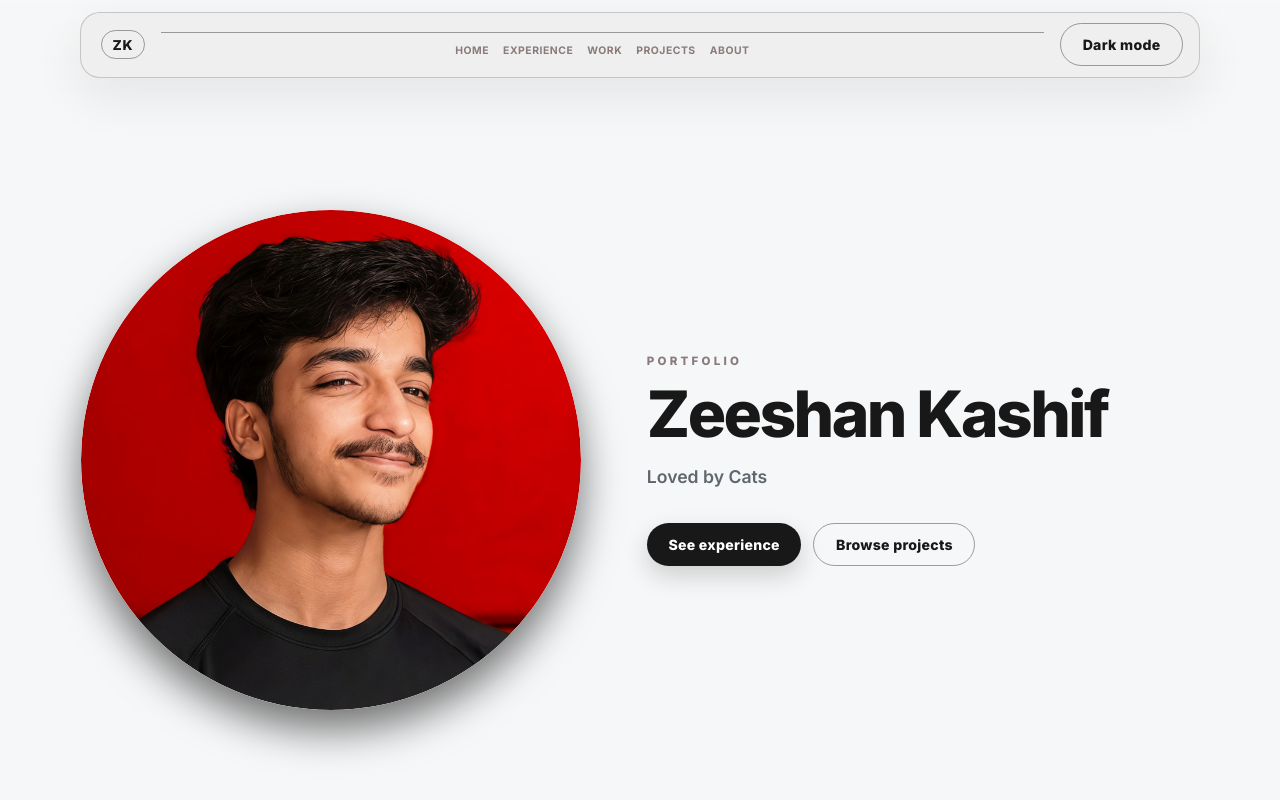
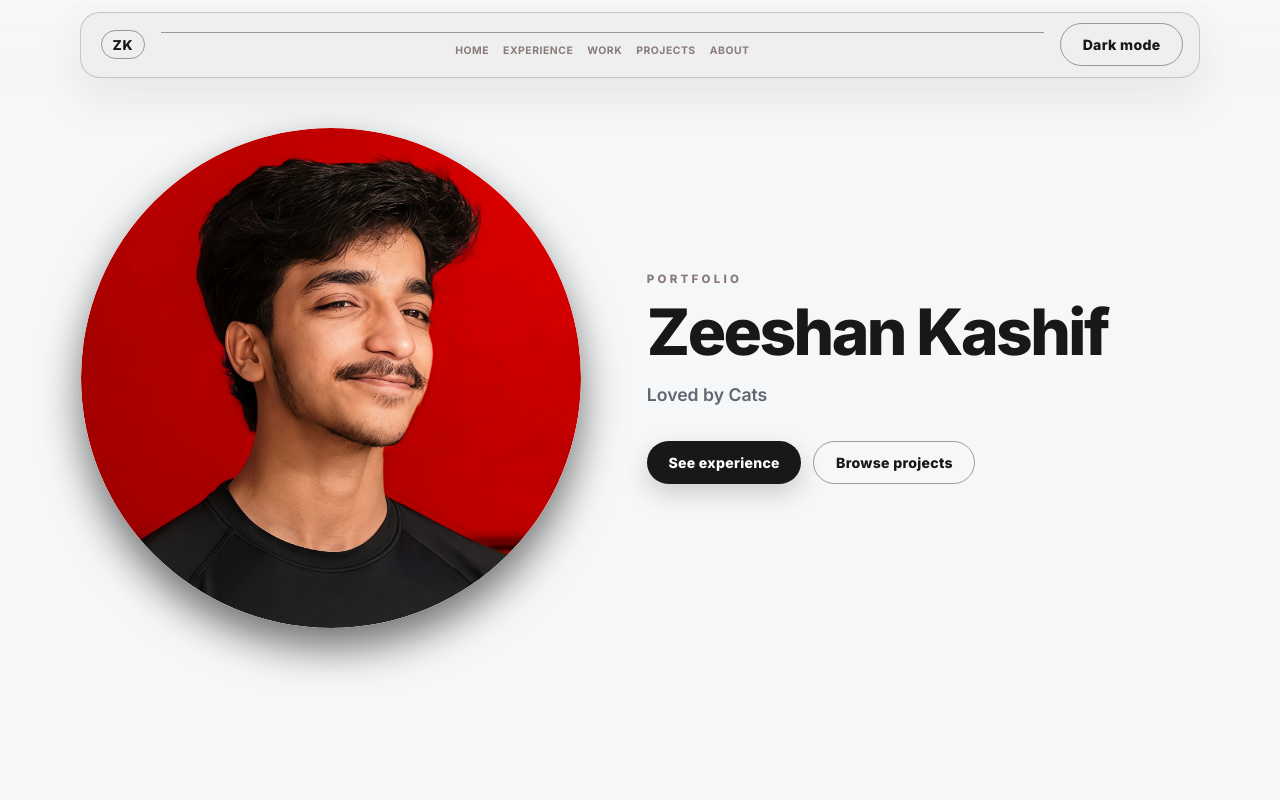
Before and after one commit to zeeshankashif/zeeshankashif, a React (Create React App) app: page / in a window 1280 px wide. Shown: the top 800 px of the page. Built offline with nearby package versions, Linux system fonts and the light colour scheme.

Commit message:
cats are best

```diff
--- a/src/App.css
+++ b/src/App.css
@@ -45,7 +45,7 @@
     font-family: var(--font);
     overflow-x: hidden;
     /* space for fixed navbar */
-    padding-top: 88px;
+    padding-top: 40px;
   }
 
   main {
@@ -148,6 +148,7 @@
     right: 0;
     z-index: 50;
     padding: 0.75rem clamp(1rem, 4vw, 2.5rem);
+    /* padding-bottom: 2px; */
     background: linear-gradient(
       to bottom,
       rgba(var(--surface-rgb), 0.92),
@@ -249,11 +250,11 @@
 
   /* —— Hero —— */
   .hero {
-    min-height: calc(100vh - 88px);
+    min-height: calc(100vh - 40px);
     display: flex;
-    align-items: center;
+    align-items: flex-start;
     justify-content: center;
-    padding: 2rem clamp(1rem, 5vw, 3rem) 4rem;
+    padding: 0.5rem clamp(1rem, 5vw, 3rem) 4rem;
   }
 
   .hero-inner {
@@ -278,9 +279,9 @@
     height: 500px;
     flex-shrink: 0;
     border-radius: 50%;
-    background: transparent;
+    background: #00000000;
 
-    /* border: 0px solid var(--accent); */
+    border: 0px solid var(--accent);
     box-sizing: border-box;
 
     overflow: hidden;
@@ -325,7 +326,7 @@
     height: 100%;
     border-radius: 50%;
     object-fit: cover;
-    object-position: center 5%; /* Shifts the image down to reveal the top */
+    object-position: center 0%; /* Shifts the image down to reveal the top */
     /* background:transparent; */
     transform: scale(1);
     transition: transform 500ms cubic-bezier(0.22, 1.8, 0.36, 1);
--- a/src/App.js
+++ b/src/App.js
@@ -136,7 +136,7 @@ function ExperienceSection() {
 
           <div className="mini-stats" aria-label="Highlights">
             <div className={`mini-stat ${active ? 'mini-stat--in' : ''}`} style={{ '--d': '0ms' }}>
-              <span className="mini-stat__num">94+</span>
+              <span className="mini-stat__num">88+</span>
               <span className="mini-stat__cap">Years of Experience</span>
             </div>
             <div className={`mini-stat ${active ? 'mini-stat--in' : ''}`} style={{ '--d': '80ms' }}>
```
